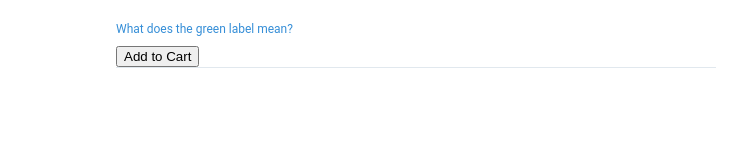
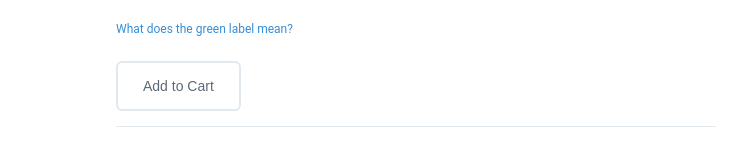
Before and after one commit to gurpindersingh98/testfb15, a plain HTML site: page productpage.html in a window 1280 px wide. Shown: the part 416-582 px from the top of the page, 524-1280 px from the left. Drawn offline with Linux system fonts and the light colour scheme; no server answers.

Commit message:
updated prod page

```diff
--- a/productpage.css
+++ b/productpage.css
@@ -251,3 +251,25 @@ html, body {
   color: #43474D;
   margin-right: 20px;
 }
+
+.atc {
+  margin-bottom: 15px;
+}
+
+.atc button {
+  margin-top: 15px;
+  border: 2px solid #E1E8EE;
+  border-radius: 6px;
+  padding: 15px 25px;
+  font-size: 14px;
+  color: #5E6977;
+  background-color: #fff;
+  cursor: pointer;
+}
+
+.atc button:hover,
+.store-choose button:active,
+.store-choose button:focus {
+  border: 2px solid #86939E;
+  outline: none;
+}
```
Also changed, not shown: productpage.html (+1 -1 lines).
